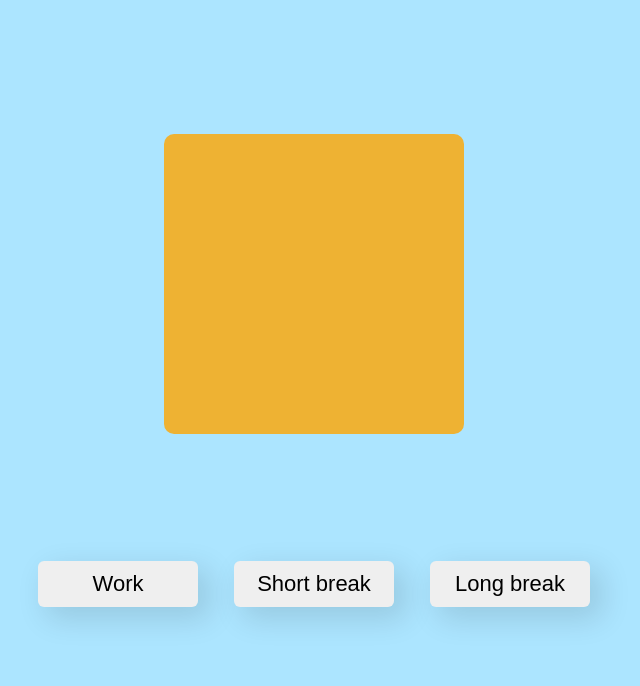
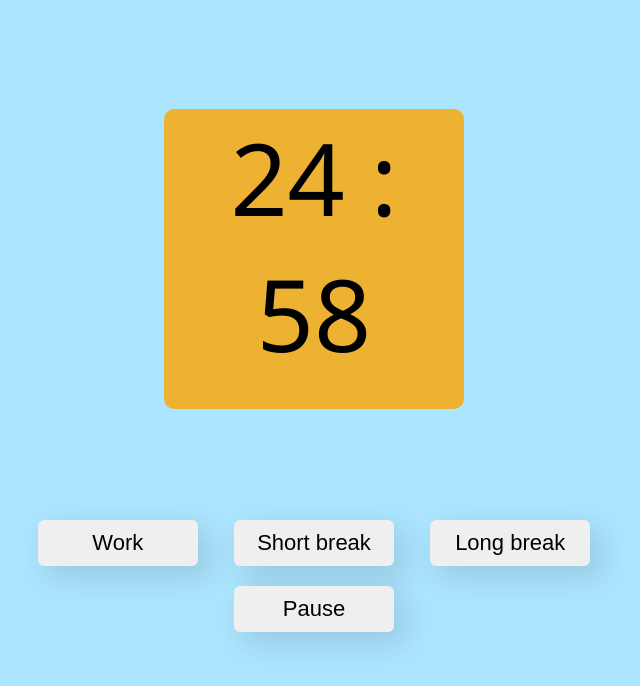
Before and after one commit to Kathrin-ddggxh/pomodoro-timer, a plain HTML site: page index.html in a window 1280 px wide. Both pictures are taken after a click on the button "Work". Shown: the whole page, without its empty margins (326-966 px from the left). Drawn offline with Linux system fonts and the light colour scheme.

Commit message:
implemented countdown and pause function
countdown skips number 10; can't resume countdown after pausing yet

```diff
--- a/index.html
+++ b/index.html
@@ -9,11 +9,20 @@
     <title>Pomodoro Timer</title>
   </head>
   <body>
-    <div class="timer"></div>
+    <div id="timer">25:00</div>
     <div class="buttons">
-      <button class="work">Work</button>
-      <button class="short">Short break</button>
-      <button class="long">Long break</button>
+      <button class="work" onclick="countdown(24, 59)" accesskey="w">
+        Work
+      </button>
+      <button class="short" onclick="countdown(4, 59)" accesskey="s">
+        Short break
+      </button>
+      <button class="long" onclick="countdown(14, 59)" accesskey="l">
+        Long break
+      </button>
     </div>
+    <button class="pause" onclick="pauseTimer()" accesskey="p">Pause</button>
+
+    <script src="index.js"></script>
   </body>
 </html>
--- a/index.js
+++ b/index.js
@@ -0,0 +1,40 @@
+/*
+function shortBreak() {
+  let minute = 4;
+  let sec = 60;
+  setInterval(function () {
+    document.getElementById("timer").innerHTML = minute + " : " + sec;
+    sec--;
+    if (sec == 00) {
+      minute--;
+      sec = 60;
+      if (minute == 0) {
+        minute = 5;
+      }
+    }
+  }, 1000);
+}
+*/
+let timerEl = document.getElementById("timer");
+let intervalID;
+function countdown(min, sec) {
+  let minutes = min;
+  let seconds = sec;
+  intervalID = setInterval(function () {
+    timerEl.textContent = `${minutes} : ${seconds}`;
+    seconds--;
+    if (seconds < 10) {
+      timerEl.textContent = `${minutes} : 0${seconds}`;
+      if (seconds === 00) {
+        minutes--;
+        seconds = 59;
+        if (minutes === 0) {
+          minutes = min;
+        }
+      }
+    }
+  }, 1000);
+}
+function pauseTimer() {
+  clearInterval(intervalID);
+}
--- a/styles.css
+++ b/styles.css
@@ -4,21 +4,24 @@ body {
   display: flex;
   flex-direction: column;
   align-items: center;
+  font-family: "Segoe UI", Tahoma, Geneva, Verdana, sans-serif;
 }
 
-.timer {
+#timer {
   height: 300px;
   width: 300px;
-  margin: 10%;
+  margin: 8%;
   background-color: rgba(255, 165, 0, 0.8);
   border-radius: 10px;
+  font-size: 100px;
 }
 
 .work,
 .short,
-.long {
+.long,
+.pause {
   width: 160px;
-  margin: 0 16px;
+  margin: 10px 16px;
   padding: 10px 18px;
   font-size: 22px;
   border: none;
```
